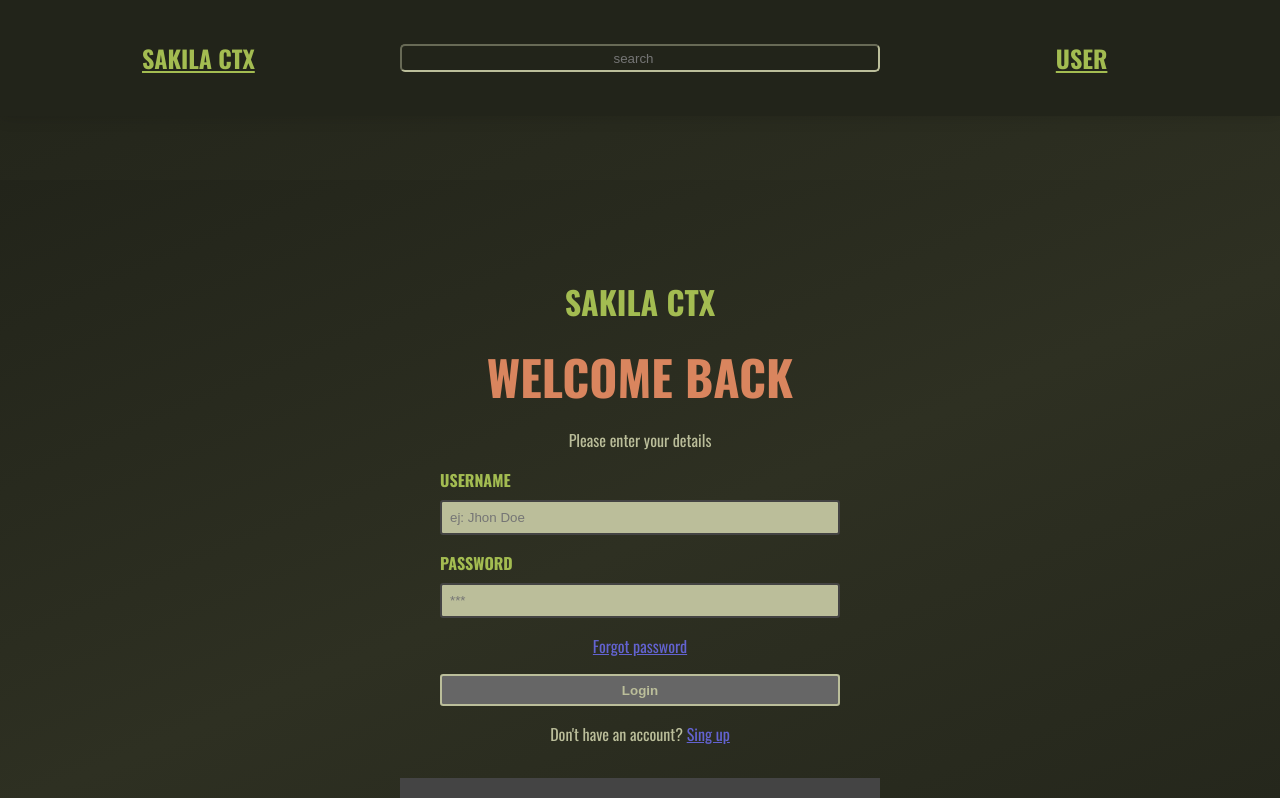
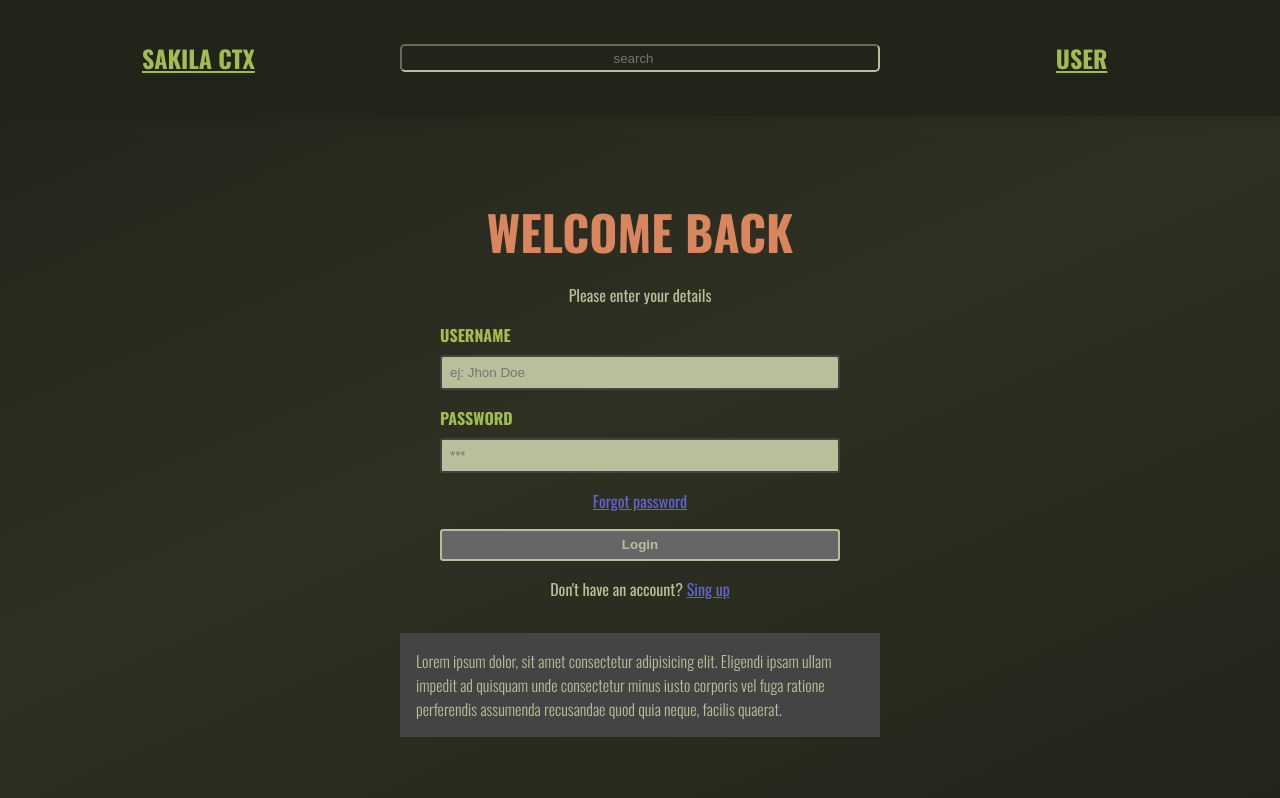
Before and after one commit to AmpolStack/SakilaWebCTX, an Angular app: page /login in a window 1280 px wide. Shown: the top 798 px of the page. Built offline with nearby package versions, Linux system fonts and the light colour scheme.

Commit message:
feat: Update UI in login component

```diff
--- a/src/app/login/login.component.css
+++ b/src/app/login/login.component.css
@@ -5,13 +5,9 @@
 }
 
 :host {
-    background-color: var(--bgColor);
-    background: var(--bgGradient);
     display: flex;
-    min-height: 100vh;
-    height: 100vh;
+    align-items: start;
     color: var(--fntPrincipal);
-    overflow: hidden;
 }
 
 :host > * {
--- a/src/app/login/login.component.html
+++ b/src/app/login/login.component.html
@@ -1,5 +1,4 @@
 <main>
-    <h2>SAKILA CTX</h2>
     <h1>Welcome back</h1>
     <p>Please enter your details</p>
     <form [formGroup]="loginForm" (submit)="login()">
```
